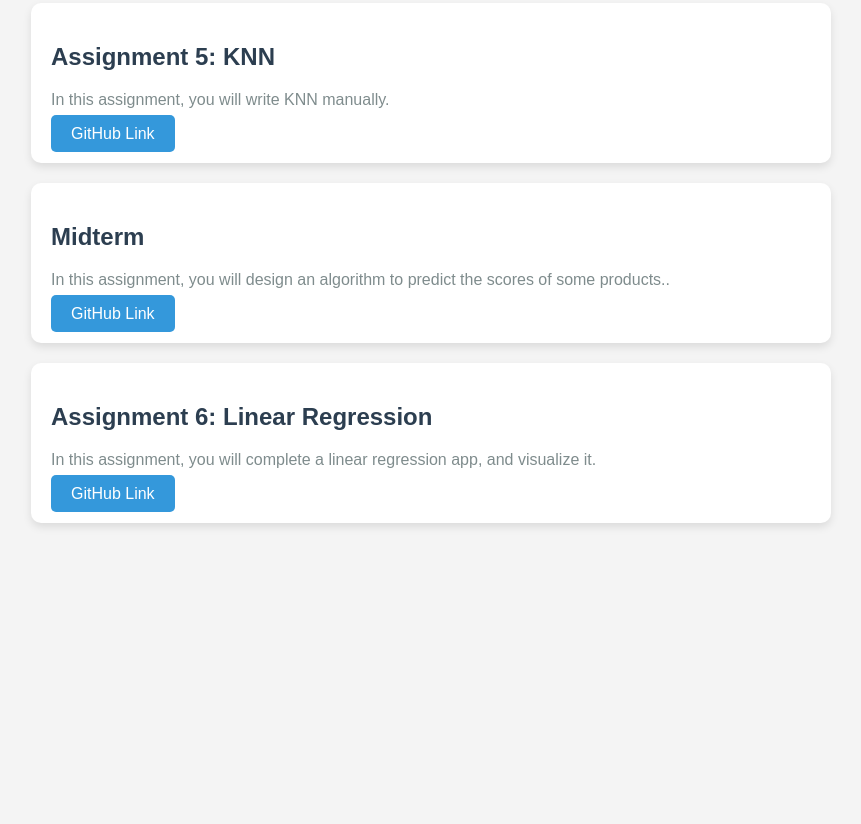
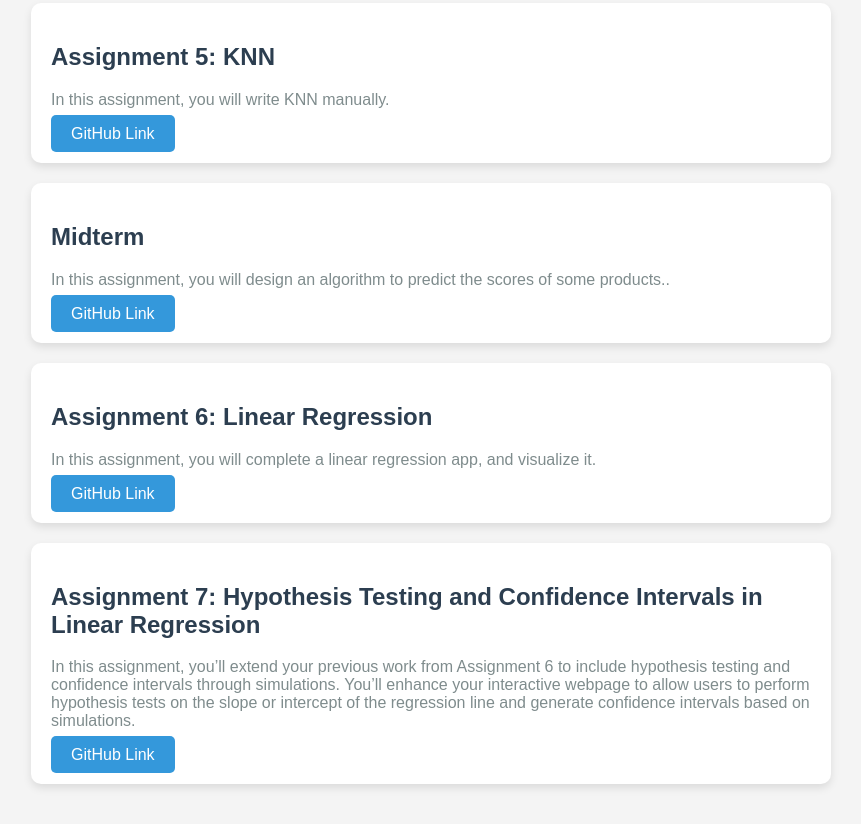
Before and after one commit to Julyfan77/Julyfan77.github.io, a plain HTML site: page assignments/index.html in a window 1280 px wide. Shown: the part 1192-2016 px from the top of the page, without its empty margins (209-1070 px from the left). Before the commit the page ends 1755 px from the top, so only its background shows below. Drawn offline with Linux system fonts and the light colour scheme.

Commit message:
assignment 7

```diff
--- a/assignments/index.html
+++ b/assignments/index.html
@@ -108,6 +108,12 @@ Practice making a hypothesis based on training data and then evaluating it on te
             <p>In this assignment, you will complete a linear regression app, and visualize it.</p>
             <a href="https://github.com/Julyfan77/juling7-assignment-6" class="github-link">GitHub Link</a>
         </div>
+
+        <div class="assignment-card">
+            <h2>Assignment 7: Hypothesis Testing and Confidence Intervals in Linear Regression</h2>
+            <p>In this assignment, you’ll extend your previous work from Assignment 6 to include hypothesis testing and confidence intervals through simulations. You’ll enhance your interactive webpage to allow users to perform hypothesis tests on the slope or intercept of the regression line and generate confidence intervals based on simulations. </p>
+            <a href="https://github.com/Julyfan77/juling7-assignment-7" class="github-link">GitHub Link</a>
+        </div>
         <!-- Add more assignments as needed -->
 
     </section>
```
